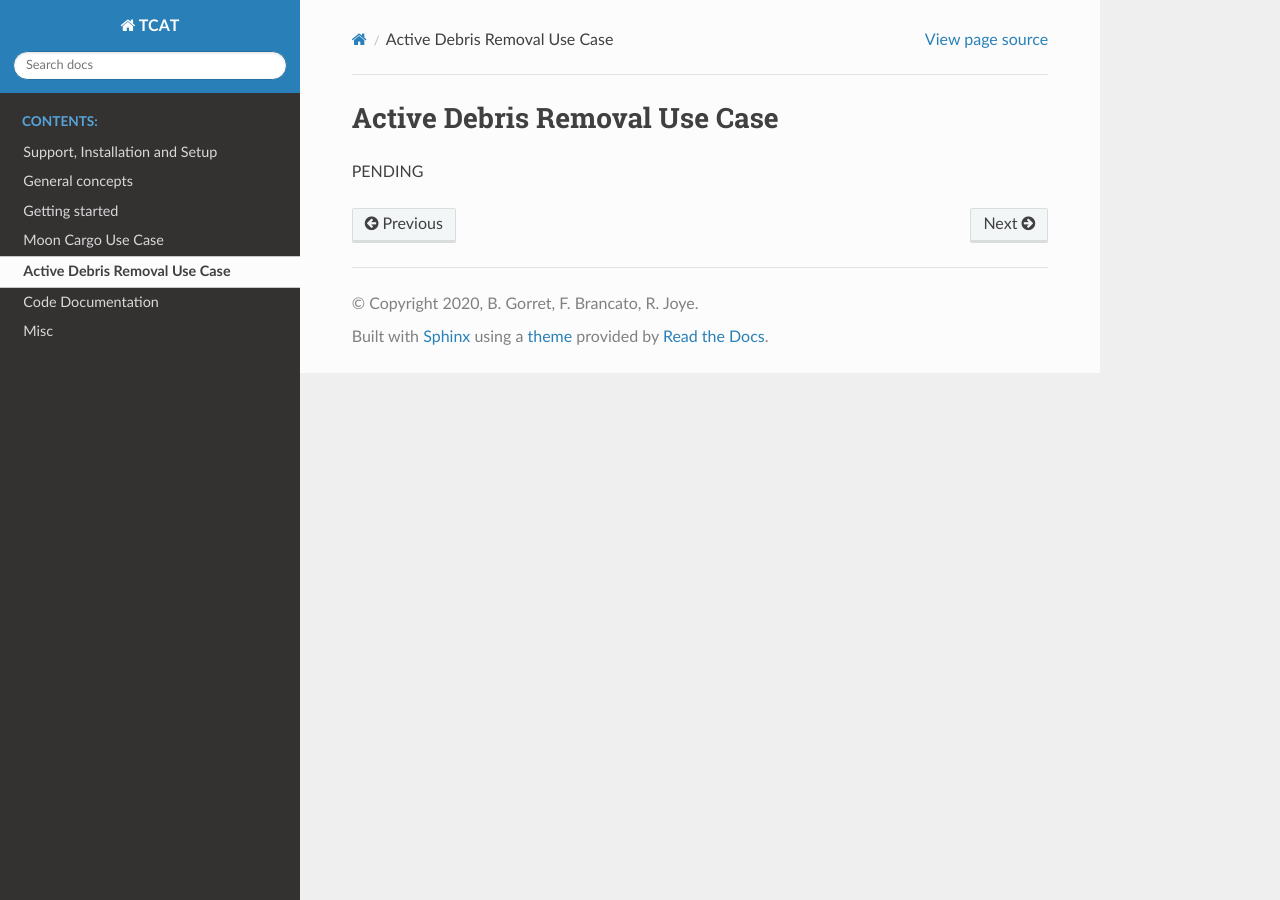
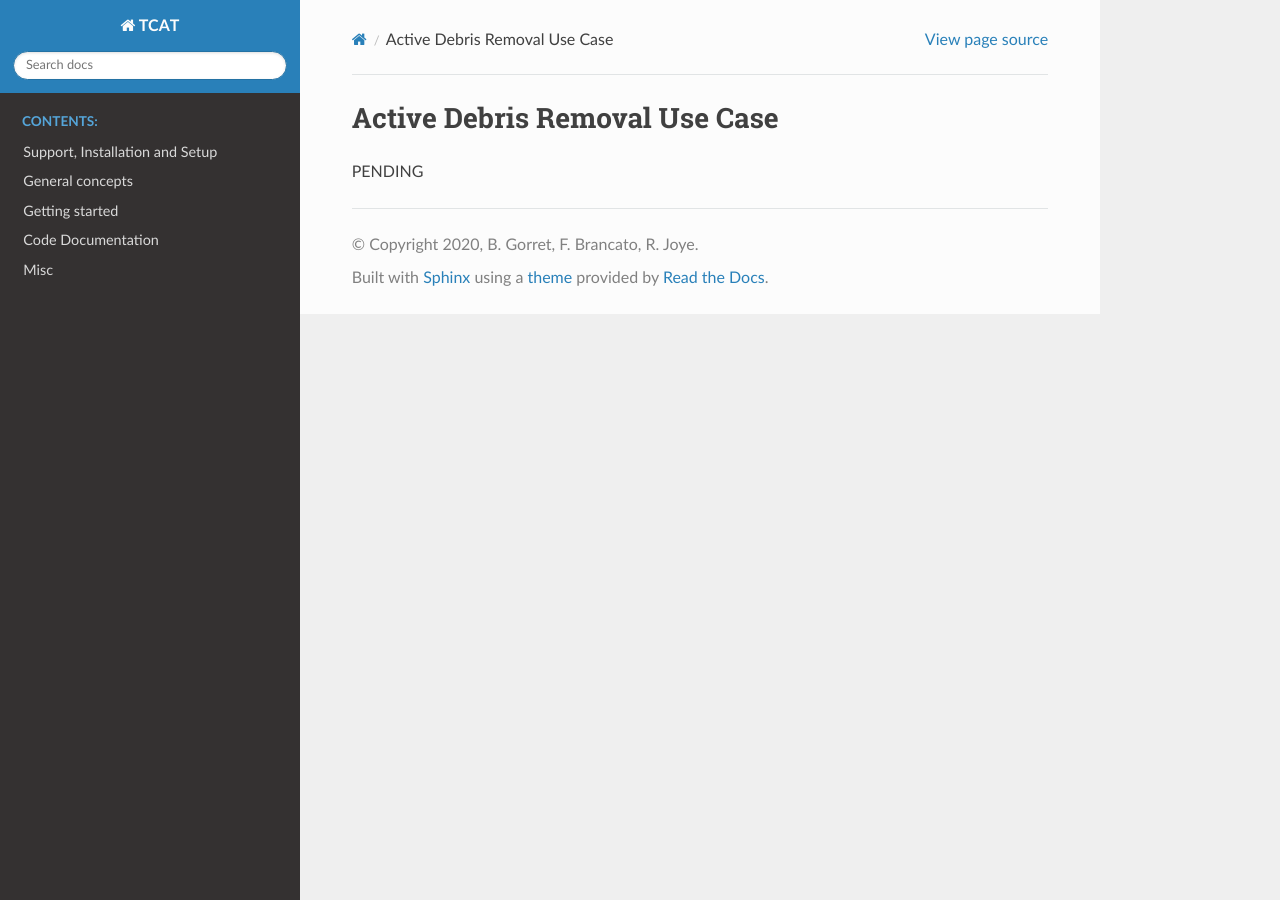
Before and after one commit to epfl-espace/tcat, a Sphinx documentation site: the page built from Doc/adr_use_case.rst, in a window 1280 px wide. Built offline with Sphinx 7.4.7 and the Read the Docs theme 2.0.0, drawn with Linux system fonts in a browser that asks for light colours; pages that are not in the unit, such as notebooks, are missing from menus.

Commit message:
Doc: tried other templates, removed cases

```diff
--- a/Doc/conf.py
+++ b/Doc/conf.py
@@ -69,6 +69,7 @@ html_static_path = ['_static']
 # html_sidebars = {}
 #---sphinx-themes-----
 
+# html_theme = 'piccolo_theme'
 html_theme = 'sphinx_rtd_theme'
-import sphinx_rtd_theme
-html_theme_path = [sphinx_rtd_theme.get_html_theme_path()]
+# import sphinx_rtd_theme
+# html_theme_path = [sphinx_rtd_theme.get_html_theme_path()]
--- a/Doc/index.rst
+++ b/Doc/index.rst
@@ -14,8 +14,8 @@ Welcome to TCAT's documentation!
    install
    general
    start
-   moon_use_case
-   adr_use_case
+   .. moon_use_case
+   .. adr_use_case
    documentation
    misc
 
```
